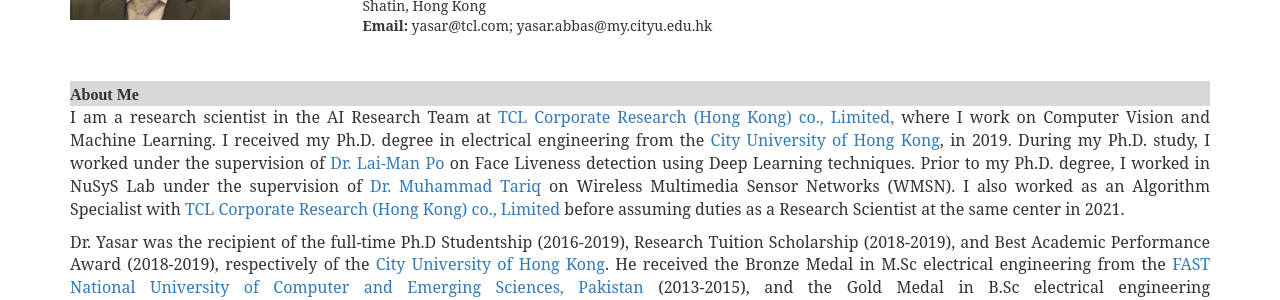
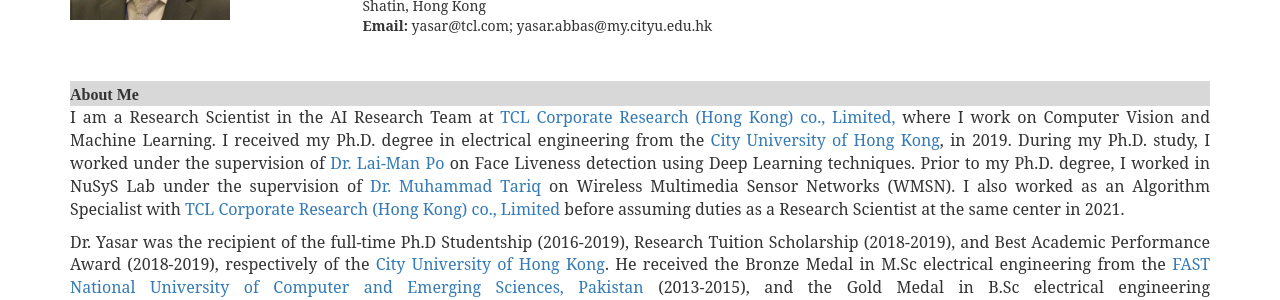
Before and after one commit to yasar-rehman/yasar, a Jekyll site: the page built from index.html, in a window 1280 px wide. Shown: the part 237-537 px from the top of the page. Built offline with Jekyll 4.4.1, drawn with Linux system fonts in a browser that asks for light colours; some web fonts are replaced.

Commit message:
Update index.html

```diff
--- a/index.html
+++ b/index.html
@@ -39,7 +39,7 @@
             				<font face="Serif, Times New Roman" size="3" color=""#8da9ca">
         					<b>About Me</b>
         						</font></td></tr></table>
-			<p style="font-family: 'Serif', Times New Roman; font-size: 16px"> I am a research scientist in the AI Research Team at
+			<p style="font-family: 'Serif', Times New Roman; font-size: 16px"> I am a Research Scientist in the AI Research Team at
 				<a href="http://tclrd.com.hk/"> TCL Corporate Research (Hong Kong) co., Limited,</a> where I work on Computer Vision and Machine Learning.
 
 
```
